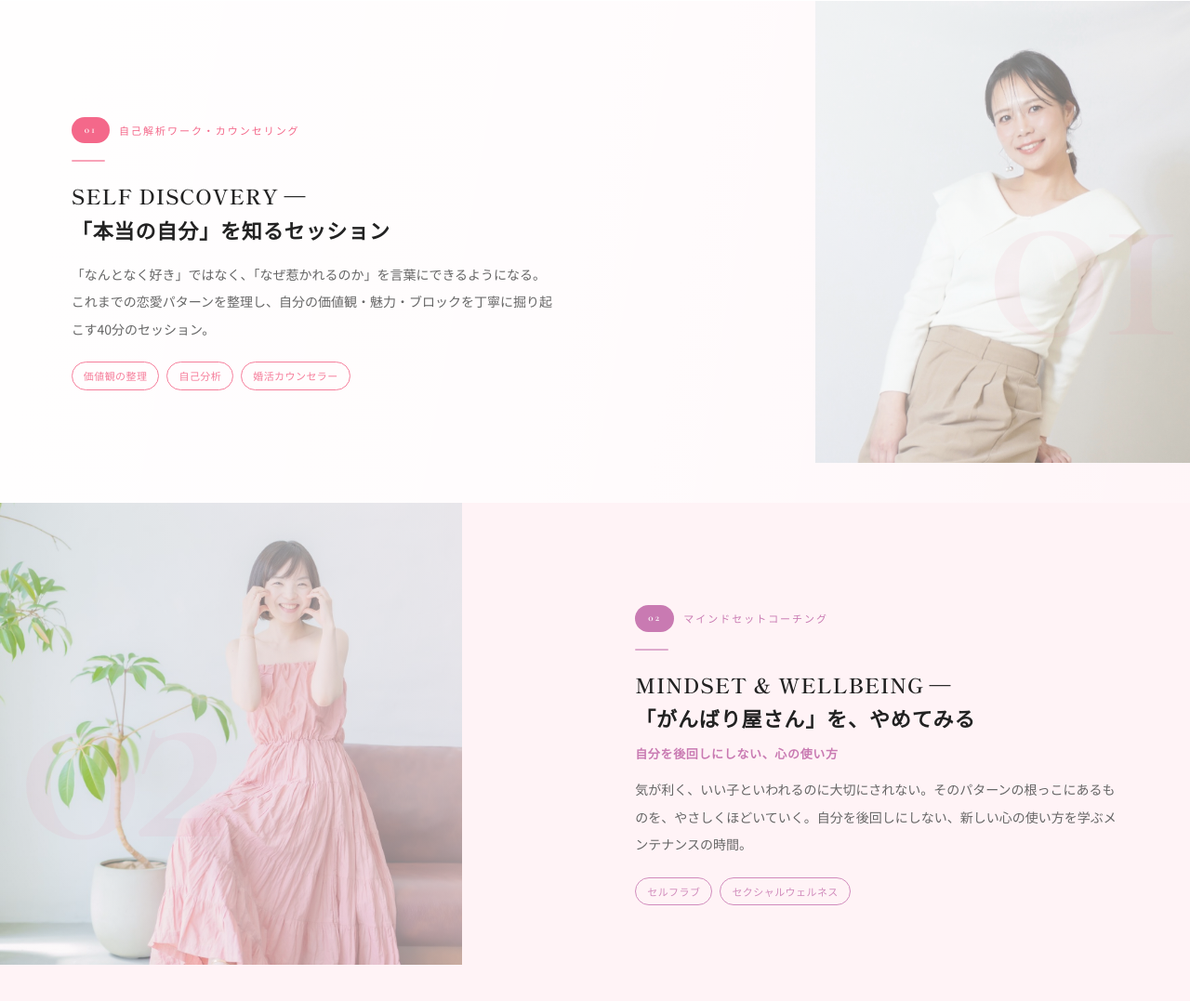
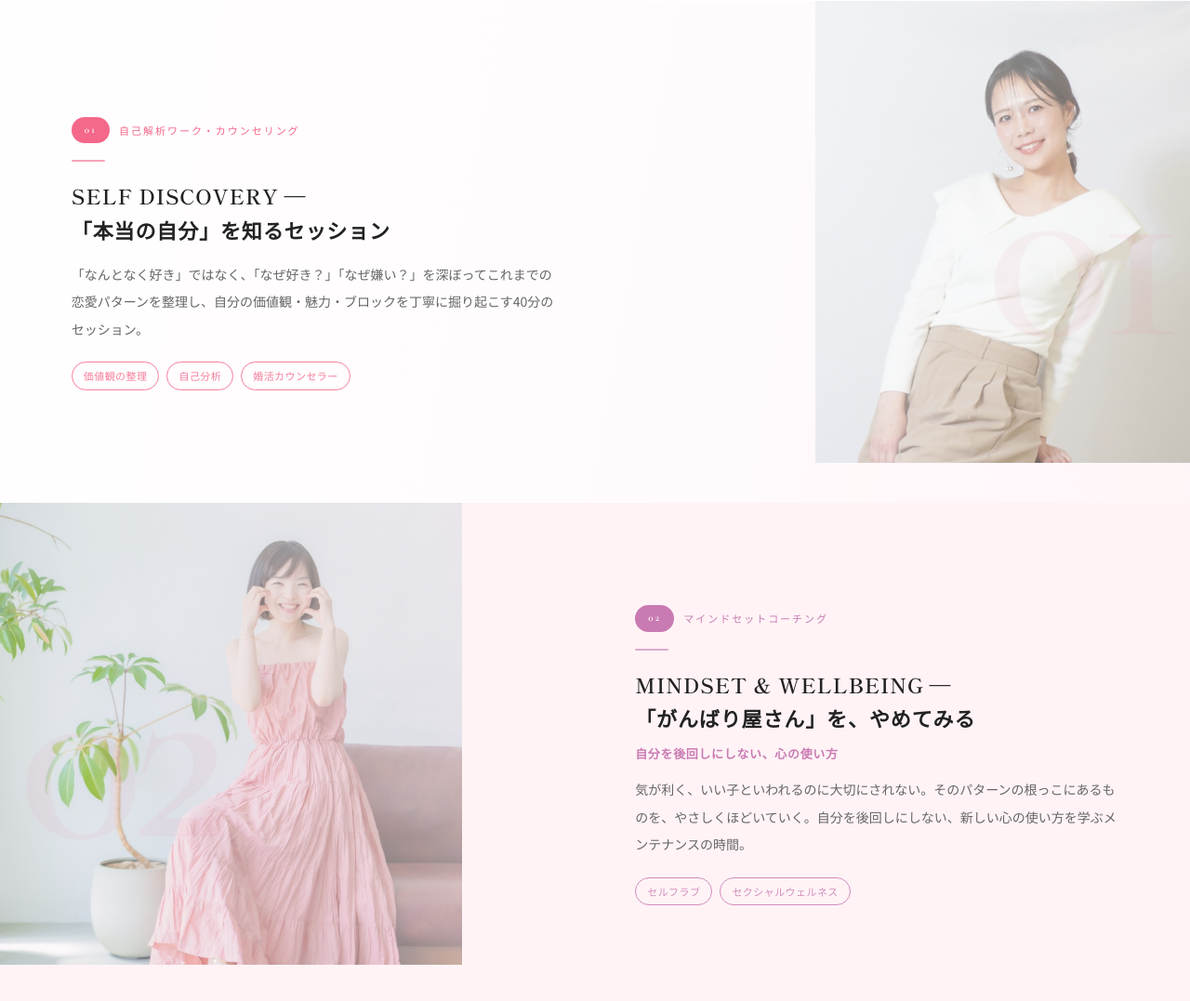
Before and after one commit to harukaze-r/harukaze-new, a plain HTML site: page harukaze-lab.html in a window 1280 px wide. Shown: the part 1158-2235 px from the top of the page at 93% size. Drawn offline with nearby package versions, Linux system fonts and the light colour scheme.

Commit message:
Update step 01 description text

```diff
--- a/harukaze-lab.html
+++ b/harukaze-lab.html
@@ -878,7 +878,7 @@
         </div>
         <div class="wlab-step-rule"></div>
         <h2 class="wlab-step-title">SELF DISCOVERY —<br>「本当の自分」を知るセッション</h2>
-        <p class="wlab-step-desc">「なんとなく好き」ではなく、「なぜ惹かれるのか」を言葉にできるようになる。これまでの恋愛パターンを整理し、自分の価値観・魅力・ブロックを丁寧に掘り起こす40分のセッション。</p>
+        <p class="wlab-step-desc">「なんとなく好き」ではなく、「なぜ好き？」「なぜ嫌い？」を深ぼってこれまでの恋愛パターンを整理し、自分の価値観・魅力・ブロックを丁寧に掘り起こす40分のセッション。</p>
         <div class="wlab-step-tags">
           <span class="wlab-step-tag">価値観の整理</span>
           <span class="wlab-step-tag">自己分析</span>
```
